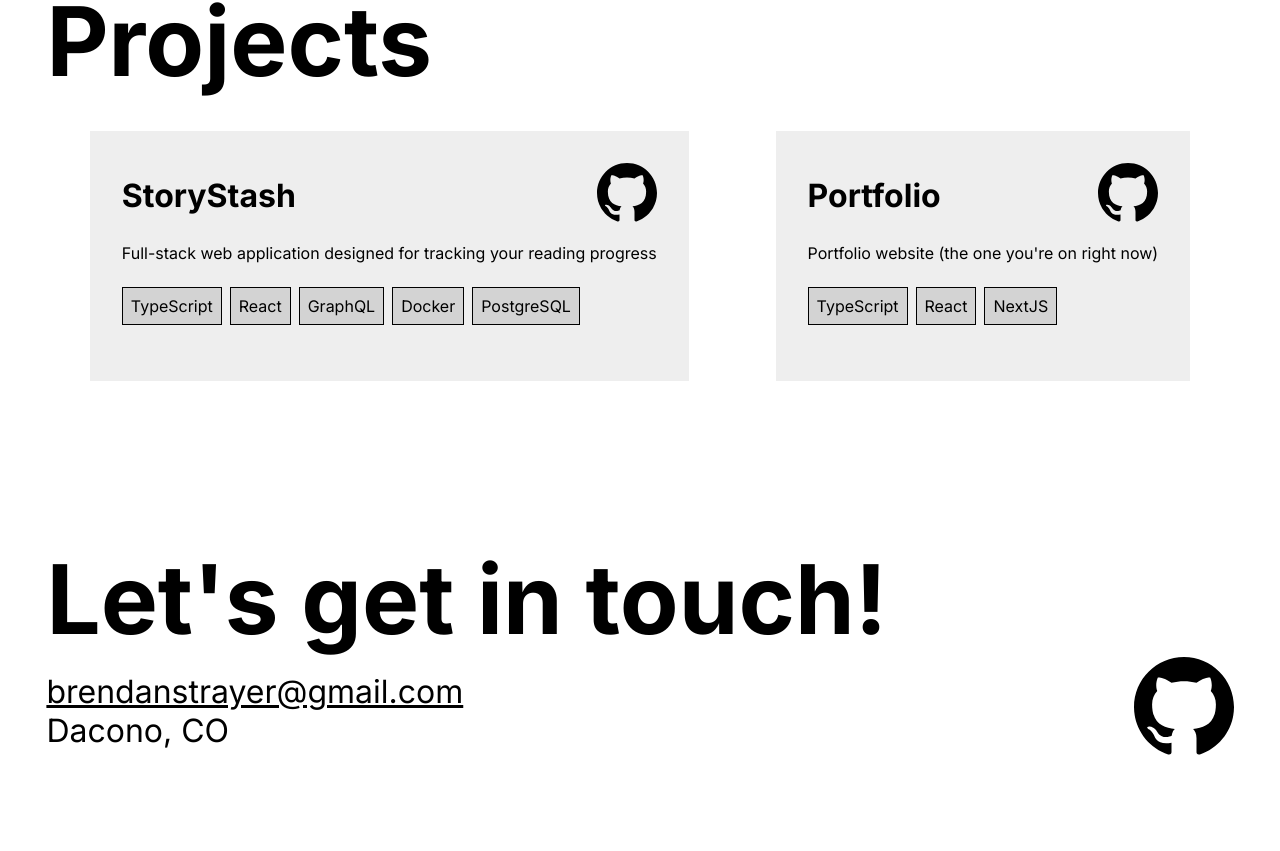
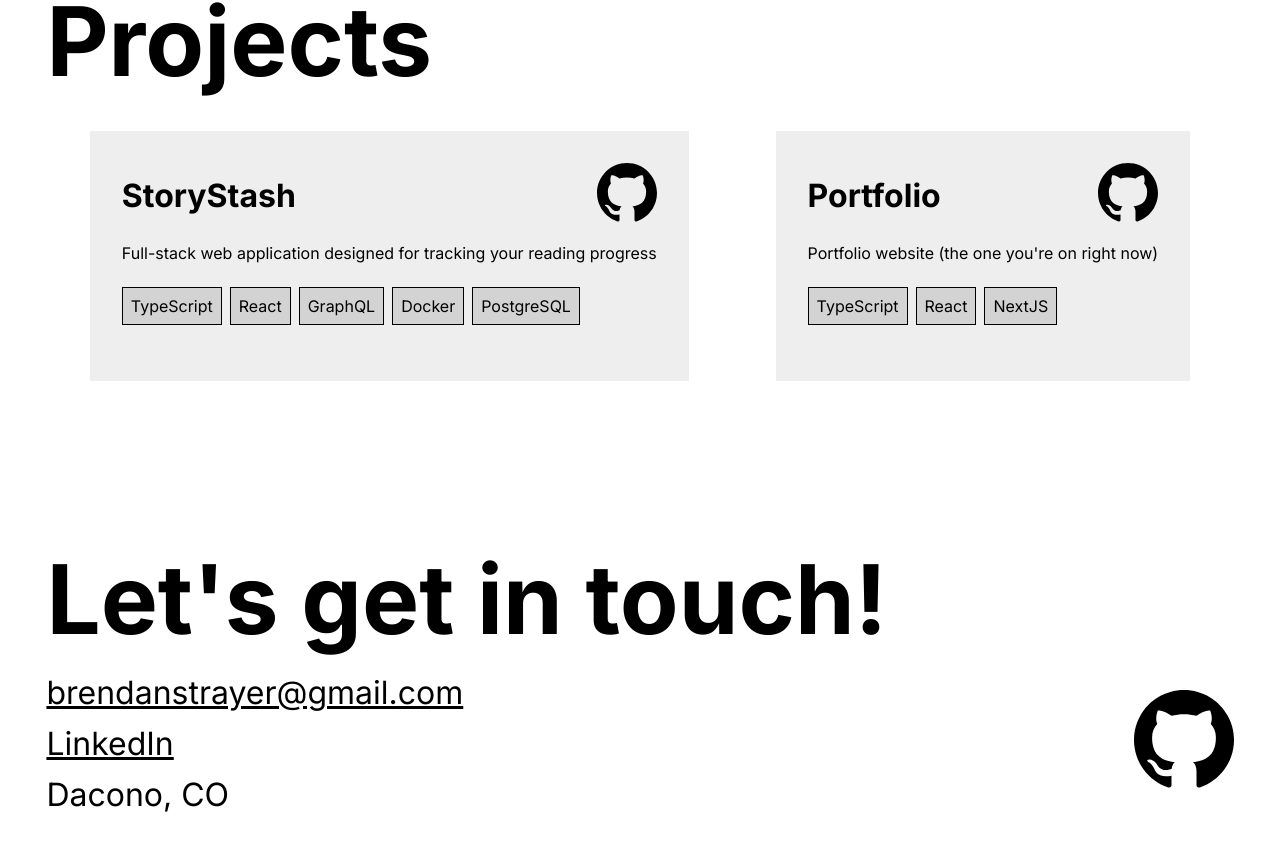
Before and after one commit to chasestr/personal-website, a Next.js app: page / in a window 1280 px wide. Shown: the part 810-1661 px from the top of the page. Built offline with nearby package versions, Linux system fonts and the light colour scheme.

Commit message:
Add LinkedIn to contact section

```diff
--- a/src/app/Contact.module.css
+++ b/src/app/Contact.module.css
@@ -13,10 +13,18 @@
 .title {
   font-size: 6rem;
   font-weight: bold;
+  margin-bottom: 1rem;
 }
 
 .email {
   color: black;
+}
+
+.linkedIn {
+    color: black;
+    display: block;
+    margin-top: 0.75rem;
+    margin-bottom: 0.75rem;
 }
 
 .github {
--- a/src/app/Contact.tsx
+++ b/src/app/Contact.tsx
@@ -4,6 +4,7 @@ import styles from "./Contact.module.css";
 
 const Contact = () => {
   const email = "brendanstrayer@gmail.com";
+  const linkedIn = "https://www.linkedin.com/in/brendan-strayer/";
 
   return (
     <div className={styles.container}>
@@ -12,6 +13,9 @@ const Contact = () => {
         <div>
           <a href={`mailto:${email}`} className={styles.email}>
             {email}
+          </a>
+          <a href={linkedIn} className={styles.linkedIn}>
+            LinkedIn
           </a>
           <div>Dacono, CO</div>
         </div>
```
